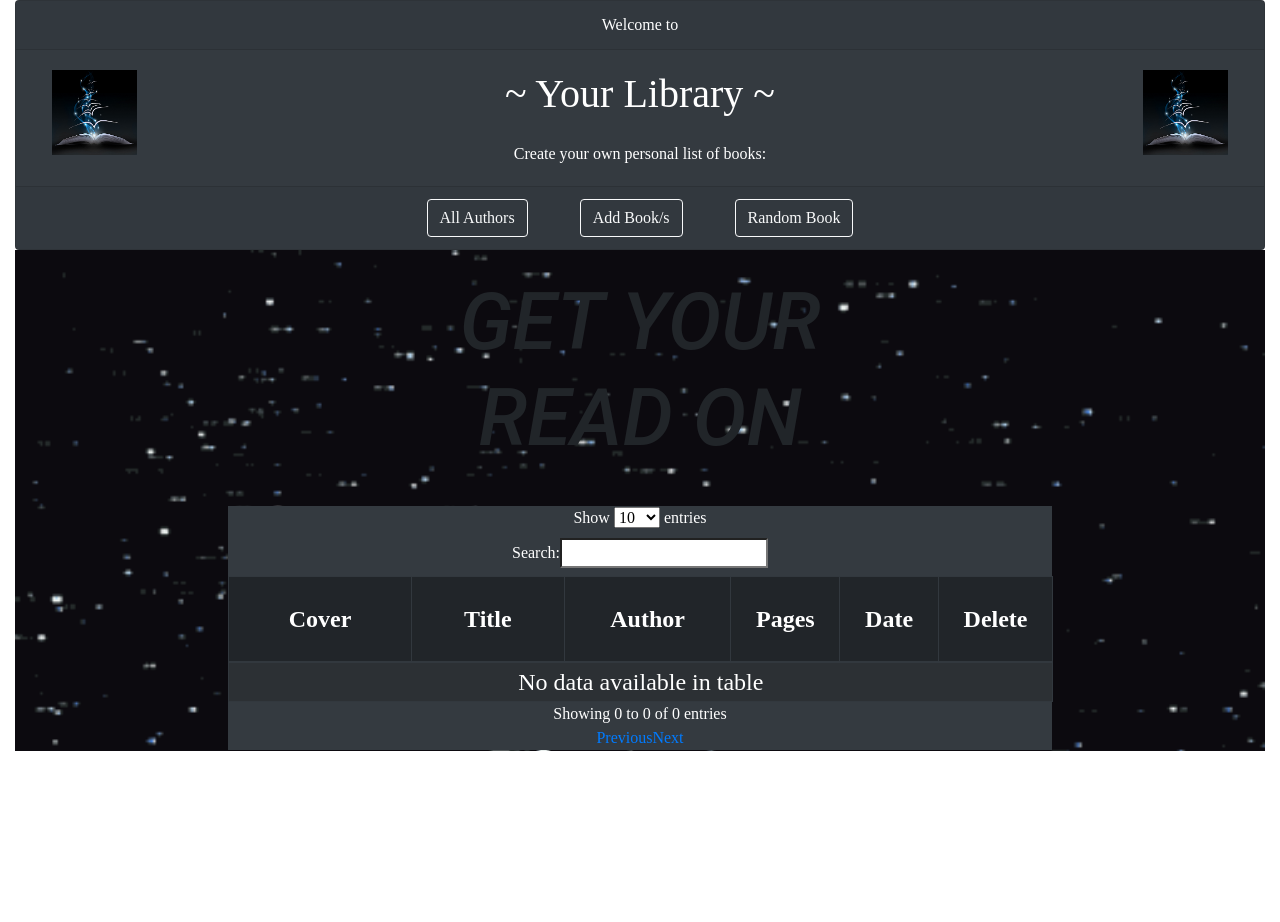
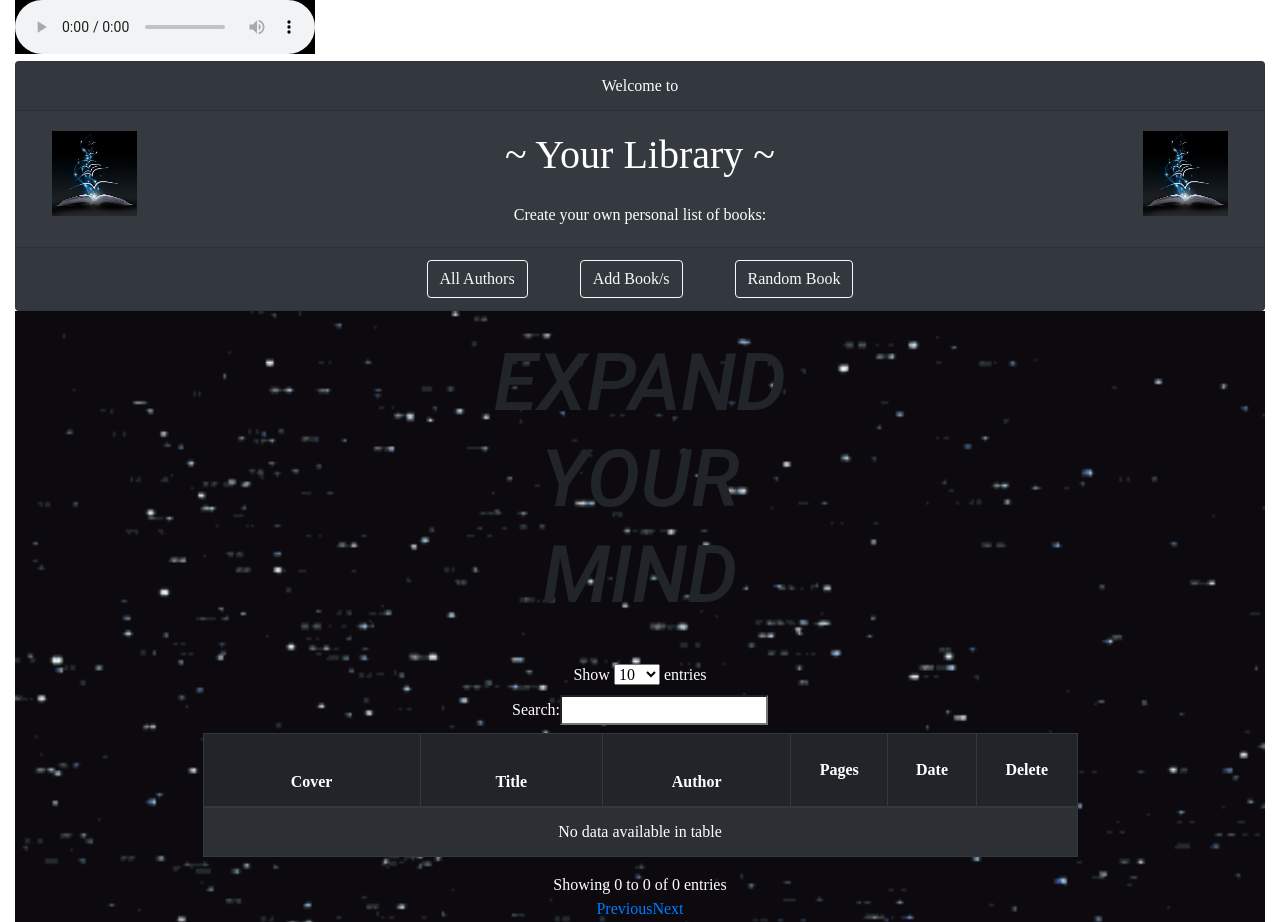
Before and after one commit to Rjack001/Resume, a plain HTML site: page index.html in a window 1280 px wide. Before the commit the page ends 800 px from the top, so only its background shows below. Drawn offline with nearby package versions, Linux system fonts and the light colour scheme.

Commit message:
commit before creating new branch.

```diff
--- a/css/style.css
+++ b/css/style.css
@@ -4,6 +4,14 @@ body {
    background-repeat: no-repeat;
    background-size: cover;
 
+}
+.stars {
+  background-image: url('../images/giphy.gif');
+  background-size: 100%;
+}
+.table-wrap {
+  text-align: center;
+  margin: 0% 15%
 }
 
 th {
@@ -36,3 +44,6 @@ th {
 .modal-table {
   margin-left: 23%;
 }
+audio {
+  background-color: black;
+}
--- a/index.html
+++ b/index.html
@@ -10,7 +10,7 @@
 
 <body style=>
   <div class="page-1 container-fluid">
-
+    <audio src="images/bg-music.mp3" controls></audio>
 <!-- Header/action bar -->
     <div class="card text-center bg-dark text-white">
         <div class="card-header">
@@ -36,20 +36,20 @@
     </div>
 
 <!-- background image wrap -->
-    <div style="background-image: url('images/giphy.gif'); background-size: 100%;">
+    <div class="stars">
       <div class="row">
         <div class="col-md-4 offset-4  mt-4">
-          <h1 class="text-center library-title">GET YOUR READ ON</h1>
+          <h1 class="text-center library-title">EXPAND YOUR MIND</h1>
         </div>
       </div>
 
 <!-- table -->
-      <div class="row">
-      <div class="col-md-2">
-        </div>
-        <div class="col-md-8">
-          <div class="bg-dark text-white" style="text-align: center;">
-            <table id="table_id" class="table-display text-center table-striped table-dark table-hover table-bordered ">
+      <!-- <div class="row"> -->
+      <!-- <div class="col-md-2">
+        </div>  -->
+        <!-- <div class="col-md-8 "> -->
+            <div class="table-wrap text-white">
+              <table id="table_id" class="table  text-center table-striped table-dark table-hover table-bordered ">
                 <thead>
                   <tr>
                     <th class="cover">Cover</th>
@@ -69,12 +69,13 @@
 
               </table>
             </div>
-          <div class="col-md-2"></div>
+          <!-- </div> -->
+        <div class="col-md-2">
         </div>
       </div>
 
 
-<!-- TODO: add book Modal !-->
+<!-- add book Modal !-->
       <div class="modal fade" id="exampleModal1" tabindex="-1" role="dialog" aria-labelledby="exampleModalLabel" aria-hidden="true">
         <div class="modal-dialog" role="document">
           <div class="modal-content bg-dark text-white">
@@ -193,12 +194,8 @@
           </div>
         </div>
       </div>
-        <!-- <script src="js/jquery.js"></script> -->
-        <!-- <script src="https://code.jquery.com/jquery-3.2.1.slim.min.js" integrity="sha384-KJ3o2DKtIkvYIK3UENzmM7KCkRr/rE9/Qpg6aAZGJwFDMVNA/GpGFF93hXpG5KkN" crossorigin="anonymous"></script> -->
-        <!-- copied -->
-        <!-- <link rel="stylesheet" type="text/css" href="https://cdn.datatables.net/v/bs4/dt-1.10.16/af-2.2.2/b-1.5.1/fh-3.1.3/r-2.2.1/sc-1.4.4/sl-1.2.5/datatables.min.css"/>
 
-    <script type="text/javascript" src="https://cdn.datatables.net/v/bs4/dt-1.10.16/af-2.2.2/b-1.5.1/fh-3.1.3/r-2.2.1/sc-1.4.4/sl-1.2.5/datatables.min.js"></script> -->
+
         <script src="https://code.jquery.com/jquery-1.12.4.js"></script>
         <script src="https://cdnjs.cloudflare.com/ajax/libs/popper.js/1.12.9/umd/popper.min.js" integrity="sha384-ApNbgh9B+Y1QKtv3Rn7W3mgPxhU9K/ScQsAP7hUibX39j7fakFPskvXusvfa0b4Q"
           crossorigin="anonymous"></script>
@@ -207,7 +204,6 @@
 
         <script src="https://cdn.datatables.net/1.10.16/js/jquery.dataTables.min.js"></script>
         <script src="js/app.js" charset="utf-8"></script>
-        <!-- <script src="js/table.js"></script> -->
 
 </body>
 
--- a/js/app.js
+++ b/js/app.js
@@ -24,6 +24,7 @@ class Library {
     this.getObject(this.libraryKey);
     this.buildTable();
     this._getAuthors();
+
   }
 
   ////////////////// bind events ///////////////////////
@@ -36,6 +37,7 @@ class Library {
     $('#authorButton').on("click", $.proxy(this._handleAllAuthors, this));
     this.$table.on("click", 'tbody button', $.proxy(this._deleteButton, this));
     this.$mtable.on("click", 'tbody button', $.proxy(this._deleteAuthor, this));
+
   }
   _handleAlert() {
     alert("fired!");
@@ -64,6 +66,7 @@ class Library {
         }
       ]
     });
+
   }
 
   ////////////////////// table delete button ///////////////////////
@@ -332,6 +335,7 @@ $(document).ready(function () {
 });
 
 
+
 /////// Lib Instance
 
 var gLib1 = new Library("gLib1");
```
Also changed, not shown: 1 other file. Lines whose indentation alone changed are shown as unchanged.
